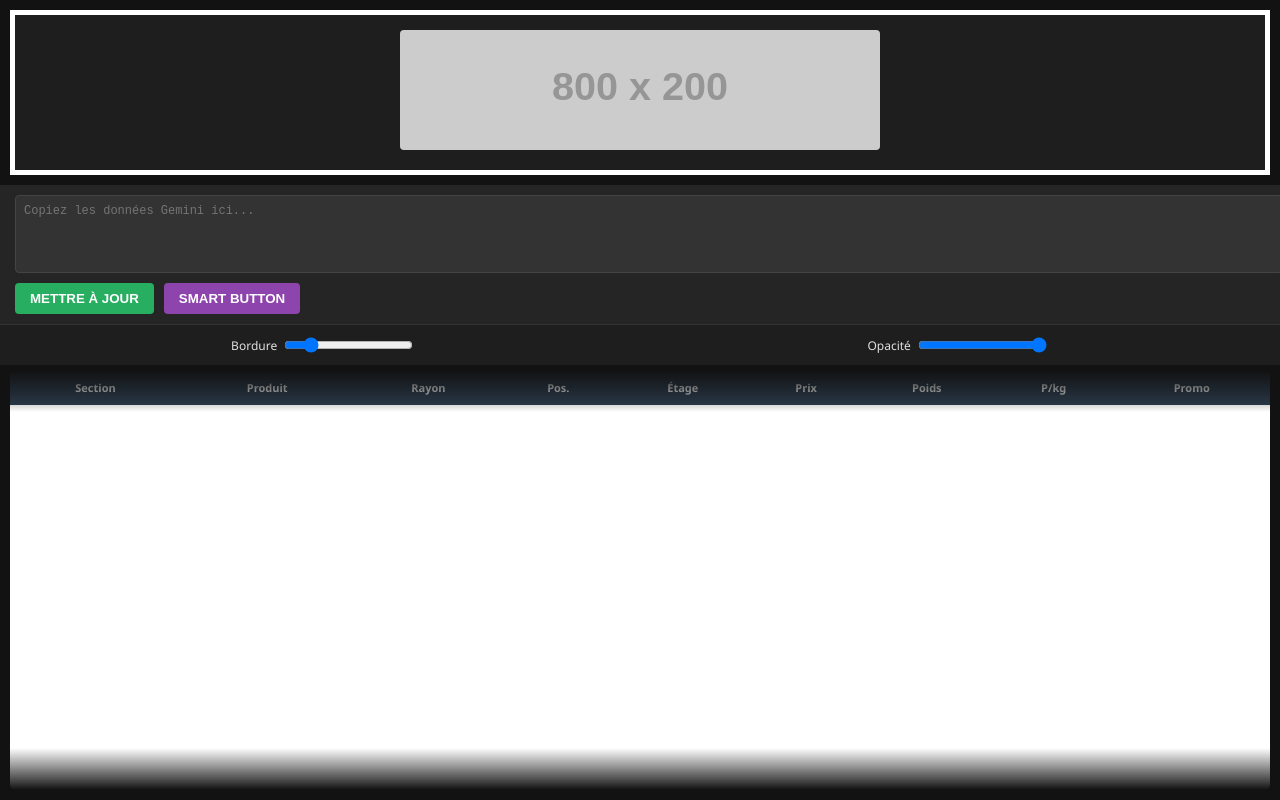
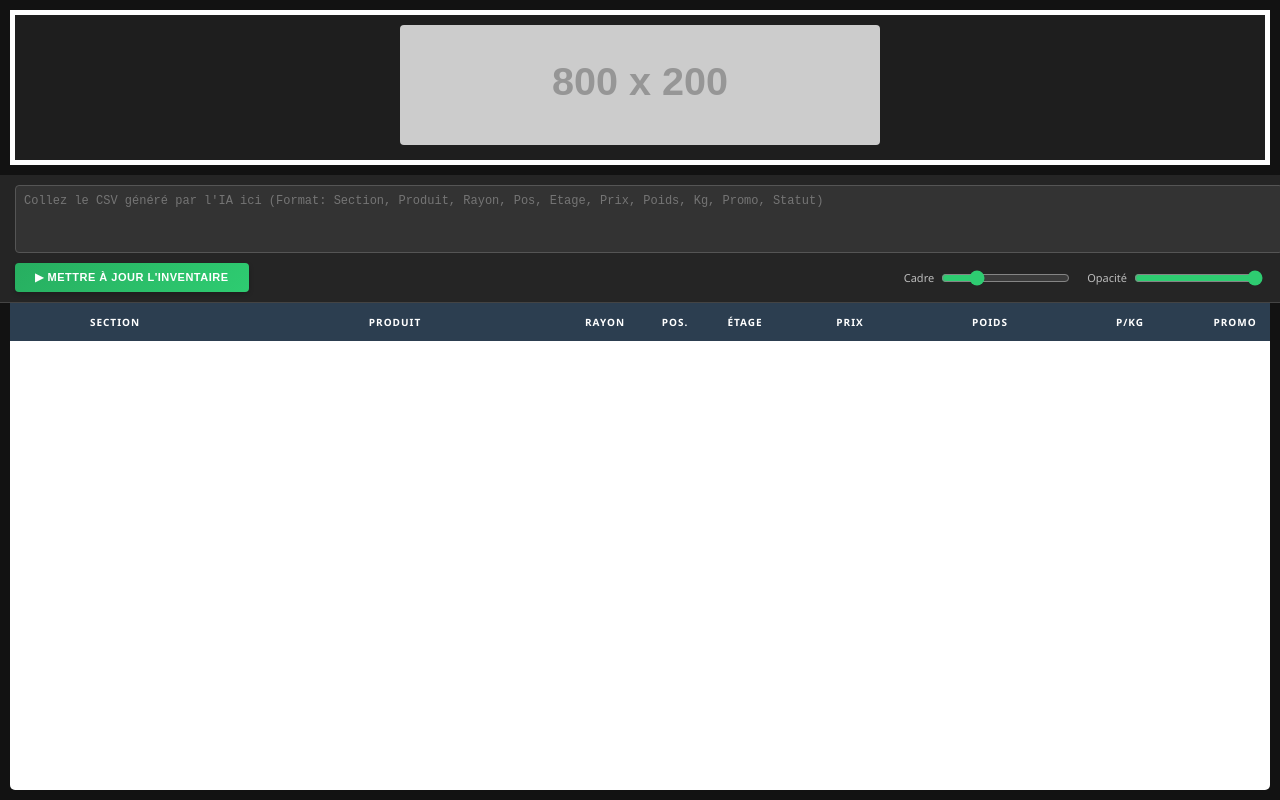
Before and after one commit to Alfoussein/magasins.github.io, a plain HTML site: page index.html in a window 1280 px wide. Drawn offline with Linux system fonts and the light colour scheme; placeholder pictures from the web are drawn by us.

Commit message:
Update title and enhance input area styling

```diff
--- a/index.html
+++ b/index.html
@@ -3,78 +3,180 @@
 <head>
     <meta charset="UTF-8">
     <meta name="viewport" content="width=device-width, initial-scale=1.0">
-    <title>Lyra | Master Inventory Pro</title>
+    <title>Lyra | Master Inventory Pro V3.1 (Anti-Reflet)</title>
     <style>
         :root { --border-width: 5px; --main-opacity: 1; }
         body { font-family: 'Segoe UI', Arial, sans-serif; background-color: #121212; color: #e0e0e0; margin: 0; display: flex; flex-direction: column; height: 100vh; overflow: hidden; }
 
-        #image-section { padding: 15px; text-align: center; background: #1e1e1e; border: var(--border-width) solid white; margin: 10px; flex-shrink: 0; }
+        /* ZONE IMAGE (Contrôle visuel) */
+        #image-section { padding: 10px; text-align: center; background: #1e1e1e; border: var(--border-width) solid white; margin: 10px; flex-shrink: 0; transition: all 0.2s; }
         #main-view { max-width: 100%; height: 120px; object-fit: cover; opacity: var(--main-opacity); border-radius: 4px; }
 
-        .input-zone { padding: 10px 15px; background: #252525; display: flex; flex-direction: column; gap: 10px; }
-        #data-input { width: 100%; height: 60px; background: #333; color: #fff; border: 1px solid #444; border-radius: 4px; padding: 8px; font-size: 12px; resize: none; }
+        /* ZONE SAISIE */
+        .input-zone { padding: 10px 15px; background: #252525; display: flex; flex-direction: column; gap: 10px; border-bottom: 1px solid #444; }
+        #data-input { width: 100%; height: 50px; background: #333; color: #fff; border: 1px solid #555; border-radius: 4px; padding: 8px; font-size: 12px; resize: none; font-family: monospace; }
+        #data-input:focus { border-color: #2ecc71; outline: none; }
 
-        .table-container { position: relative; flex-grow: 1; overflow-y: auto; margin: 5px 10px 10px 10px; background: #fff; border-radius: 5px;
-            mask-image: linear-gradient(to bottom, transparent, black 10%, black 90%, transparent);
-            -webkit-mask-image: linear-gradient(to bottom, transparent, black 10%, black 90%, transparent);
+        /* BOUTONS ET CONTROLES */
+        .controls-wrapper { display: flex; justify-content: space-between; align-items: center; }
+        .btn { padding: 8px 20px; border: none; border-radius: 4px; font-weight: bold; cursor: pointer; color: white; text-transform: uppercase; letter-spacing: 0.5px; font-size: 11px; }
+        .btn-update { background: linear-gradient(135deg, #27ae60, #2ecc71); box-shadow: 0 2px 5px rgba(0,0,0,0.2); }
+        .btn-update:hover { background: #2ecc71; }
+
+        .sliders { display: flex; gap: 15px; font-size: 11px; color: #bbb; }
+        .slider-box { display: flex; align-items: center; gap: 5px; }
+        input[type=range] { accent-color: #2ecc71; cursor: pointer; }
+
+        /* TABLEAU DE DONNÉES */
+        .table-container { position: relative; flex-grow: 1; overflow-y: auto; margin: 0 10px 10px 10px; background: #fff; border-radius: 0 0 5px 5px; }
+        table { width: 100%; border-collapse: collapse; color: #222; font-size: 12px; }
+        th { position: sticky; top: 0; background: #2c3e50; color: white; padding: 12px 5px; z-index: 10; font-weight: 600; text-transform: uppercase; font-size: 10px; letter-spacing: 1px; }
+        td { padding: 10px 5px; border-bottom: 1px solid #eee; text-align: center; font-weight: 500; vertical-align: middle; }
+
+        /* --- LOGIQUE COULEURS & STATUS (LE CŒUR DU SYSTÈME) --- */
+
+        /* 1. Présent (Vert) */
+        .status-present { background-color: #dcedc8 !important; color: #33691e; }
+        .status-present td { border-bottom: 1px solid #c5e1a5; }
+
+        /* 2. Promo (Orange) */
+        .status-promo { background-color: #ffe0b2 !important; color: #e65100; }
+
+        /* 3. Absent (Rouge) */
+        .status-absent { background-color: #ffcdd2 !important; color: #b71c1c; }
+
+        /* 4. TICKET / DOUTE (ROSE) - C'est ici que ça se joue */
+        .status-ticket { background-color: #f8bbd0 !important; color: #880e4f; font-weight: bold; }
+
+        /* --- ALERTE PRIX CRITIQUE --- */
+        /* Appliqué uniquement sur la cellule PRIX si 0.00 ou statut ticket */
+        .price-alert {
+            background-color: #fff176 !important; /* Jaune vif */
+            color: #d50000 !important; /* Rouge sang */
+            font-weight: 900 !important;
+            border: 2px solid #d50000 !important;
+            animation: pulse 2s infinite;
         }
 
-        table { width: 100%; border-collapse: collapse; color: #222; font-size: 11px; }
-        th { position: sticky; top: 0; background: #2c3e50; color: white; padding: 10px 5px; z-index: 10; }
-        td { padding: 8px 5px; border-bottom: 1px solid #eee; text-align: center; }
+        @keyframes pulse {
+            0% { box-shadow: 0 0 0 0 rgba(213, 0, 0, 0.4); }
+            70% { box-shadow: 0 0 0 6px rgba(213, 0, 0, 0); }
+            100% { box-shadow: 0 0 0 0 rgba(213, 0, 0, 0); }
+        }
 
-        .status-present { background-color: #2ecc71 !important; color: white; }
-        .status-absent { background-color: #e74c3c !important; color: white; }
-        .status-promo { background-color: #f39c12 !important; color: white; }
-        .status-ticket { background-color: #f8bbd0 !important; color: #880e4f; }
-
-        .controls { display: flex; justify-content: space-around; align-items: center; padding: 10px; background: #1e1e1e; border-top: 1px solid #333; flex-wrap: wrap; gap: 10px; }
-        .btn { padding: 8px 15px; border: none; border-radius: 4px; font-weight: bold; cursor: pointer; color: white; }
-        .btn-update { background: #27ae60; }
-        .btn-smart { background: #8e44ad; }
-        .slider-box { font-size: 12px; display: flex; align-items: center; gap: 5px; }
     </style>
 </head>
 <body>
-<div id="image-section"><img id="main-view" src="https://via.placeholder.com/800x200?text=Aperçu+du+Rayon"></div>
+
+<div id="image-section">
+    <img id="main-view" src="https://via.placeholder.com/800x200?text=Aperçu+Rayon+-+En+attente+de+données...">
+</div>
+
 <div class="input-zone">
-    <textarea id="data-input" placeholder="Copiez les données Gemini ici..."></textarea>
-    <div style="display:flex; gap:10px;">
-        <button class="btn btn-update" onclick="processData()">METTRE À JOUR</button>
-        <button class="btn btn-smart">SMART BUTTON</button>
+    <textarea id="data-input" placeholder="Collez le CSV généré par l'IA ici (Format: Section, Produit, Rayon, Pos, Etage, Prix, Poids, Kg, Promo, Statut)"></textarea>
+
+    <div class="controls-wrapper">
+        <button class="btn btn-update" onclick="processData()">▶ Mettre à jour l'Inventaire</button>
+
+        <div class="sliders">
+            <div class="slider-box">
+                <label>Cadre</label>
+                <input type="range" min="0" max="20" value="5" oninput="document.documentElement.style.setProperty('--border-width', this.value + 'px')">
+            </div>
+            <div class="slider-box">
+                <label>Opacité</label>
+                <input type="range" min="0.2" max="1" step="0.1" value="1" oninput="document.documentElement.style.setProperty('--main-opacity', this.value)">
+            </div>
+        </div>
     </div>
 </div>
-<div class="controls">
-    <div class="slider-box"><label>Bordure</label><input type="range" min="0" max="30" value="5" oninput="document.documentElement.style.setProperty('--border-width', this.value + 'px')"></div>
-    <div class="slider-box"><label>Opacité</label><input type="range" min="0.1" max="1" step="0.1" value="1" oninput="document.documentElement.style.setProperty('--main-opacity', this.value)"></div>
-</div>
+
 <div class="table-container">
     <table id="inv-table">
-        <thead><tr><th>Section</th><th>Produit</th><th>Rayon</th><th>Pos.</th><th>Étage</th><th>Prix</th><th>Poids</th><th>P/kg</th><th>Promo</th></tr></thead>
+        <thead>
+            <tr>
+                <th style="width:15%">Section</th>
+                <th style="width:25%">Produit</th>
+                <th style="width:5%">Rayon</th>
+                <th style="width:5%">Pos.</th>
+                <th style="width:5%">Étage</th>
+                <th style="width:10%">PRIX</th> <th style="width:10%">Poids</th>
+                <th style="width:10%">P/kg</th>
+                <th style="width:5%">Promo</th>
+            </tr>
+        </thead>
         <tbody></tbody>
     </table>
 </div>
+
 <script>
     function processData() {
         const input = document.getElementById('data-input').value.trim();
-        if (!input) return;
+        if (!input) {
+            alert("Aucune donnée détectée ! Copiez le CSV depuis l'IA.");
+            return;
+        }
+
         const lines = input.split('\n');
         const tbody = document.querySelector('#inv-table tbody');
+
+        // Optionnel : Vider le tableau avant mise à jour ?
+        // Décommente la ligne suivante si tu veux effacer l'ancien contenu à chaque fois :
+        // tbody.innerHTML = '';
+
         lines.forEach(line => {
-            const cols = line.split(',');
-            if (cols.length < 9) return;
+            // Nettoyage de la ligne (virgules flottantes, espaces)
+            const cols = line.split(',').map(c => c.trim());
+
+            // Vérification de sécurité (10 colonnes minimum requises)
+            if (cols.length < 10) return;
+
             const tr = document.createElement('tr');
-            const status = cols[9] ? cols[9].trim().toLowerCase() : "";
-            if (status === 'present') tr.classList.add('status-present');
-            else if (status === 'absent') tr.classList.add('status-absent');
-            else if (status === 'promo') tr.classList.add('status-promo');
-            else if (status === 'ticket') tr.classList.add('status-ticket');
-            tr.innerHTML = cols.slice(0, 9).map(v => `<td>${v}</td>`).join('');
+
+            // Récupération intelligente des données
+            const prixRaw = cols[5]; // Colonne Prix
+            const statutRaw = cols[9].toLowerCase(); // Colonne Statut (dernière)
+
+            // 1. APPLICATION DU STYLE DE LIGNE (Priorité aux statuts)
+            if (statutRaw.includes('present')) tr.classList.add('status-present');
+            else if (statutRaw.includes('absent')) tr.classList.add('status-absent');
+            else if (statutRaw.includes('promo')) tr.classList.add('status-promo');
+            else if (statutRaw.includes('ticket')) tr.classList.add('status-ticket');
+
+            // 2. CONSTRUCTION DES CELLULES
+            // On ne prend que les 9 premières colonnes pour l'affichage (la 10eme sert au code couleur)
+            let htmlContent = "";
+
+            for (let i = 0; i < 9; i++) {
+                let cellValue = cols[i];
+                let cellClass = "";
+
+                // --- ALERTE ANTI-DOUTE ---
+                // Si on est dans la colonne PRIX (index 5)
+                // ET (le prix est 0.00 OU le statut est ticket/rose)
+                if (i === 5) {
+                    if (cellValue === "0.00" || statutRaw.includes('ticket')) {
+                        cellClass = "class='price-alert'";
+                        if(cellValue === "0.00") cellValue = "⚠️ 0.00"; // Ajout visuel d'alerte
+                    }
+                }
+
+                // Pour la colonne Promo (index 8), on met juste OUI/NON ou vide pour la clarté
+                if (i === 8 && cellValue === "") cellValue = "-";
+
+                htmlContent += `<td ${cellClass}>${cellValue}</td>`;
+            }
+
+            tr.innerHTML = htmlContent;
             tbody.appendChild(tr);
         });
+
+        // Reset et Scroll
         document.getElementById('data-input').value = '';
-        document.querySelector('.table-container').scrollTop = document.querySelector('.table-container').scrollHeight;
+        const container = document.querySelector('.table-container');
+        container.scrollTop = container.scrollHeight;
     }
 </script>
+
 </body>
 </html>
```
